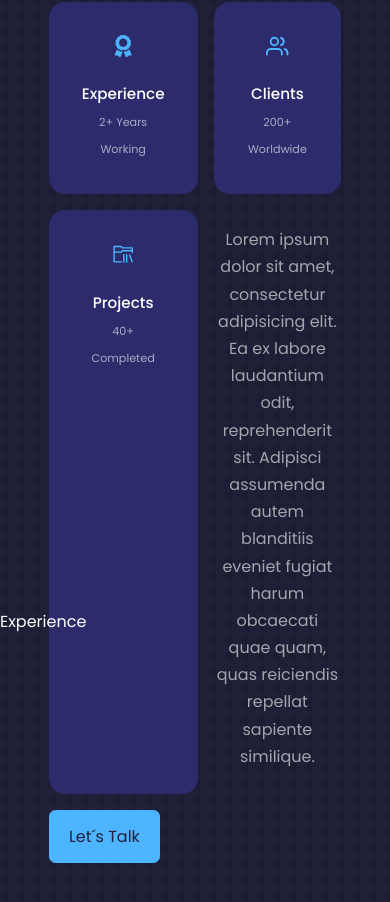
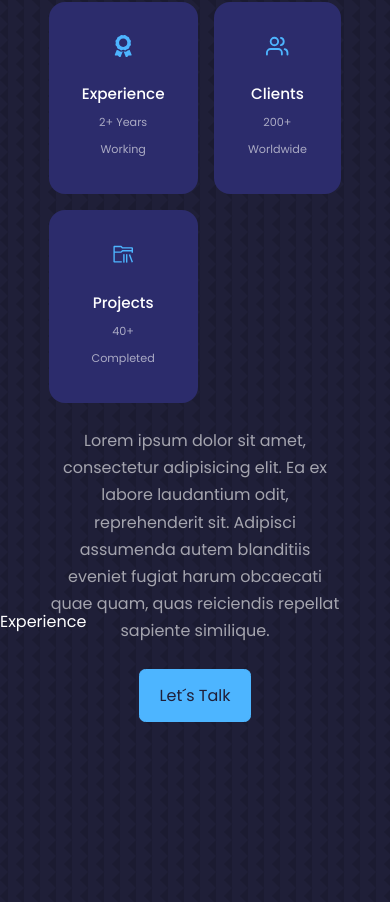
Before and after one commit to MrGultekin/react-portfolio, a React (Create React App) app: page / in a window 390 px wide. Shown: the part 1272-2174 px from the top of the page. Built offline with nearby package versions, Linux system fonts and the light colour scheme.

Commit message:
about css done successfully

```diff
--- a/src/components/about/About.jsx
+++ b/src/components/about/About.jsx
@@ -15,6 +15,7 @@ const About = () => {
                         <img src={ME} alt=""/>
                     </div>
                 </div>
+
                 <div className="about__content">
                     <div className="about__cards">
                         <article className="about__card">
@@ -22,6 +23,7 @@ const About = () => {
                             <h5>Experience</h5>
                             <small>2+ Years Working</small>
                         </article>
+
                         <article className="about__card">
                             <FiUsers className={'about__icon'}/>
                             <h5>Clients</h5>
@@ -32,6 +34,7 @@ const About = () => {
                             <h5>Projects</h5>
                             <small>40+ Completed</small>
                         </article>
+                        </div>
                         <p>
                             Lorem ipsum dolor sit amet, consectetur adipisicing elit. Ea ex labore laudantium odit,
                             reprehenderit sit.
@@ -42,10 +45,7 @@ const About = () => {
                         <a href="#contact" className='btn btn-primary'>Let´s Talk</a>
                     </div>
                 </div>
-
-            </div>
         </section>
     )
-
 }
 export default About;
--- a/src/components/about/about.css
+++ b/src/components/about/about.css
@@ -88,7 +88,10 @@
         grid-template-columns: 1fr 1fr;
         gap:1rem;
     }
-    .about__content{
+    .about__content {
         text-align: center;
     }
+    .about__content p{
+      margin:1.5rem 0;
+    }
 }
```
